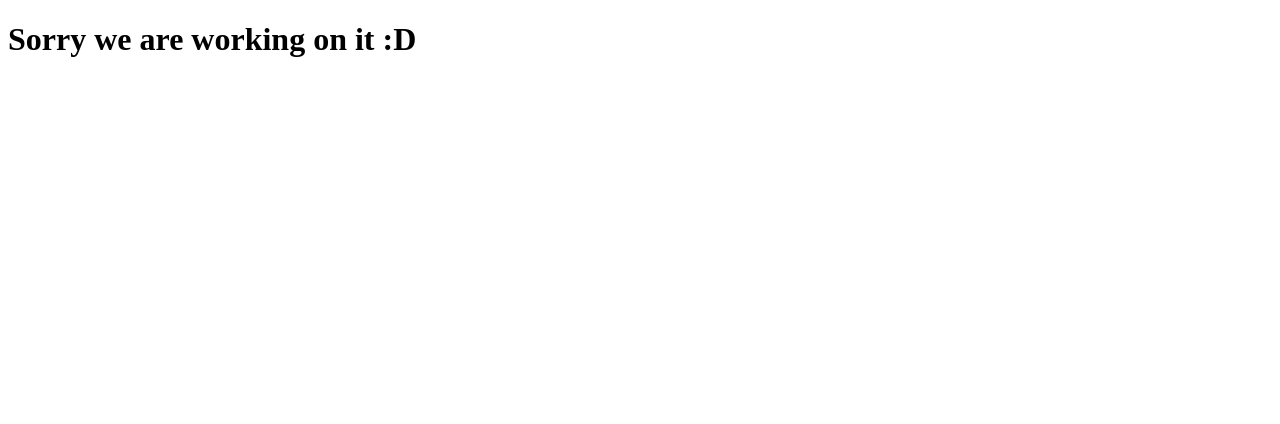
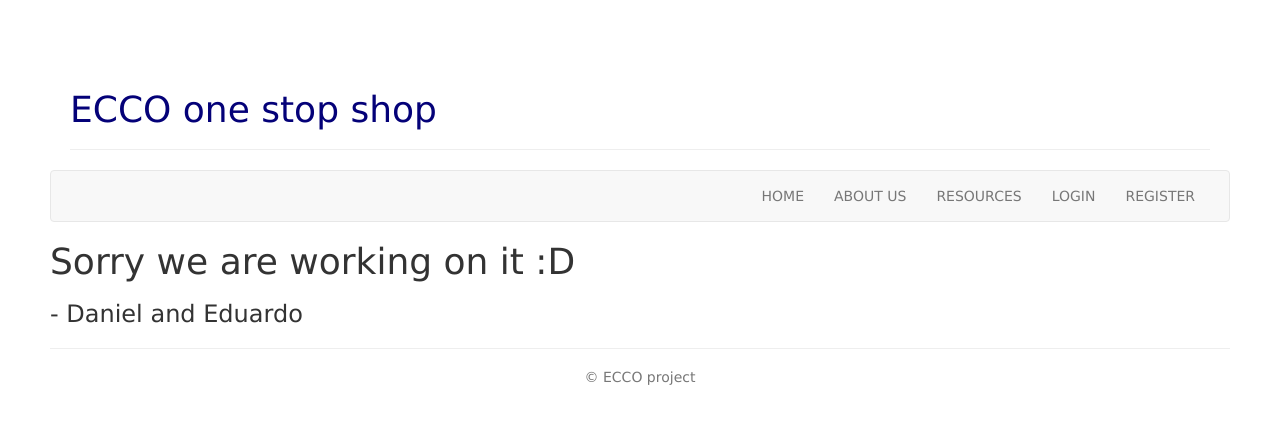
Before and after one commit to DandDevy/ECCO_OneStopShop_SpringApp, a Spring Boot app: page /test in a window 1280 px wide. Shown: the top 424 px of the page. Run offline with Spring Boot 4, Linux system fonts and the light colour scheme.

Commit message:
improving test.html. A page to sent to Martin, Ger, and Chi Thang for things unfinished

```diff
--- a/src/main/resources/templates/test.html
+++ b/src/main/resources/templates/test.html
@@ -1,12 +1,65 @@
 <!DOCTYPE html>
-<html lang="en">
+<html lang="en" xmlns="http://www.w3.org/1999/xhtml" xmlns:th="http://www.thymeleaf.org"
+      xmlns:pth="http://www.w3.org/1999/html">
 <head>
-    <meta charset="UTF-8">
-    <title>test</title>
+    <meta charset="UTF-8" />
+    <title>ECCO one stop shop</title>
+
+    <!-- CSS (load bootstrap from a CDN) -->
+    <meta name="viewport" content="width=device-width, initial-scale=1">
+
+    <link rel="stylesheet" href="https://maxcdn.bootstrapcdn.com/bootstrap/3.4.0/css/bootstrap.min.css">
+    <script src="https://ajax.googleapis.com/ajax/libs/jquery/3.4.0/jquery.min.js"></script>
+    <script src="https://maxcdn.bootstrapcdn.com/bootstrap/3.4.0/js/bootstrap.min.js"></script>
+
+    <link rel='stylesheet' href="/stylesheets/style.css" />
+    <script type="text/javascript" src="/javascripts/javascript.js"></script>
 </head>
 <body>
+<header>
+    <header>
+        <div class="container">
+            <div class="page-header">
+                <a href="/"><h1>ECCO one stop shop</h1></a>
+            </div>
+        </div>
 
-<h1>Sorry we are working on it :D </h1>
+        <nav class="navbar navbar-default">
+            <div class="container">
 
+                <div class="navbar-header">
+                    <button type="button" class="navbar-toggle" data-toggle="collapse" data-target="#myNavbar">
+                        <span class="icon-bar"></span>
+                        <span class="icon-bar"></span>
+                        <span class="icon-bar"></span>
+                    </button>
+                </div>
+                <div class="collapse navbar-collapse" id="myNavbar">
+                    <ul class="nav navbar-nav navbar-right">
+                        <li id="home"><a href="/">HOME</a></li>
+                        <li id="about_us"><a href="test">ABOUT US</a></li>
+                        <li id="resources"><a href="test">RESOURCES</a></li>
+                        <li id="login"><a href="test">LOGIN</a></li>
+                        <li id="register"><a href="registration">REGISTER</a></li>
+                    </ul>
+                    <!--	  <div class="image-header">-->
+                    <!--          <a href="/index"><img src=''/></a>-->
+                    <!--	</div>-->
+                </div>
+            </div>
+        </nav>
+    </header>
+
+</header>
+<main>
+
+<h1>Sorry we are working on it :D  </h1>
+    <h3>- Daniel and Eduardo</h3>
+
+</main>
+<footer>
+    <hr>
+    <p class="text-center text-muted">© ECCO project</p>
+</footer>
 </body>
 </html>
```
